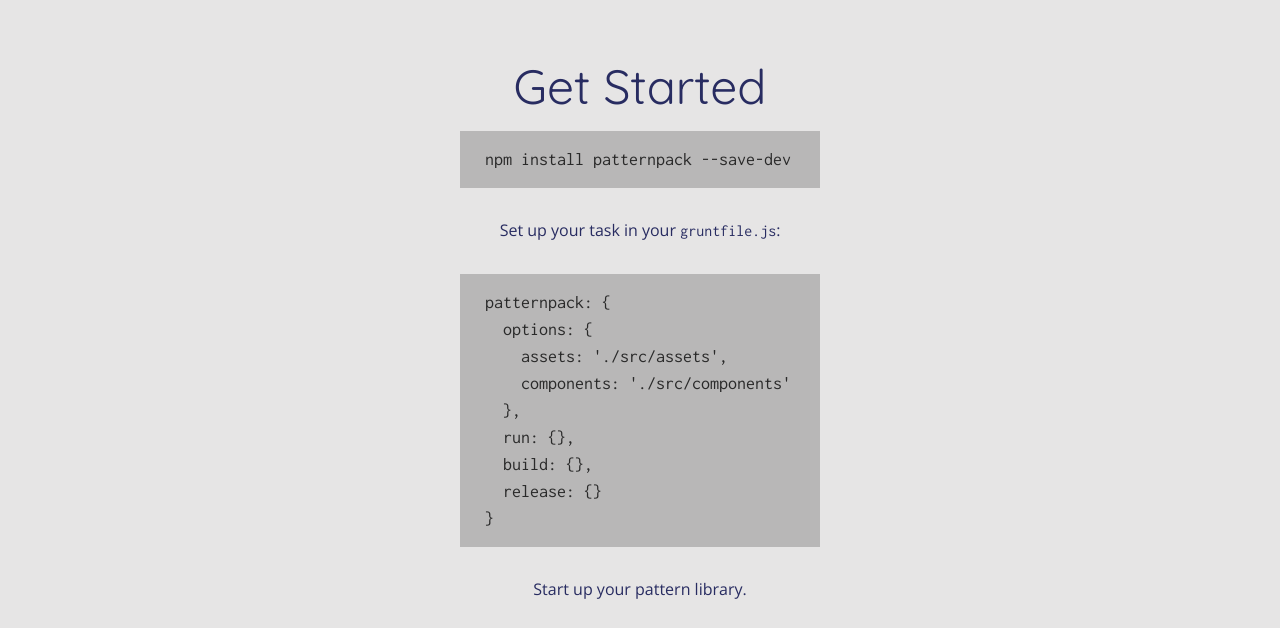
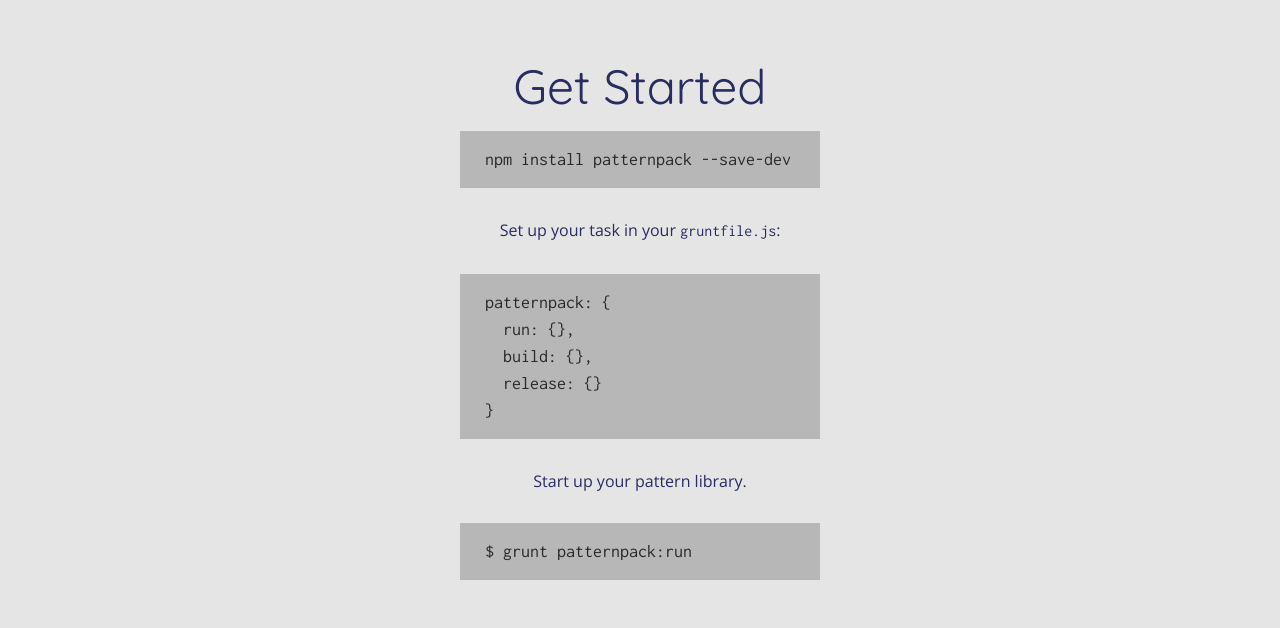
Before and after one commit to patternpack/patternpack.github.io, a website: page index.html in a window 1280 px wide. Shown: the part 992-1620 px from the top of the page. Drawn offline with nearby package versions, Linux system fonts and the light colour scheme.

Commit message:
Update default patternpack task

```diff
--- a/index.html
+++ b/index.html
@@ -72,10 +72,6 @@
         <p>Set up your task in your <code>gruntfile.js</code>:</p>
 
 <pre><code>patternpack: {
-  options: {
-    assets: './src/assets',
-    components: './src/components'
-  },
   run: {},
   build: {},
   release: {}
```
